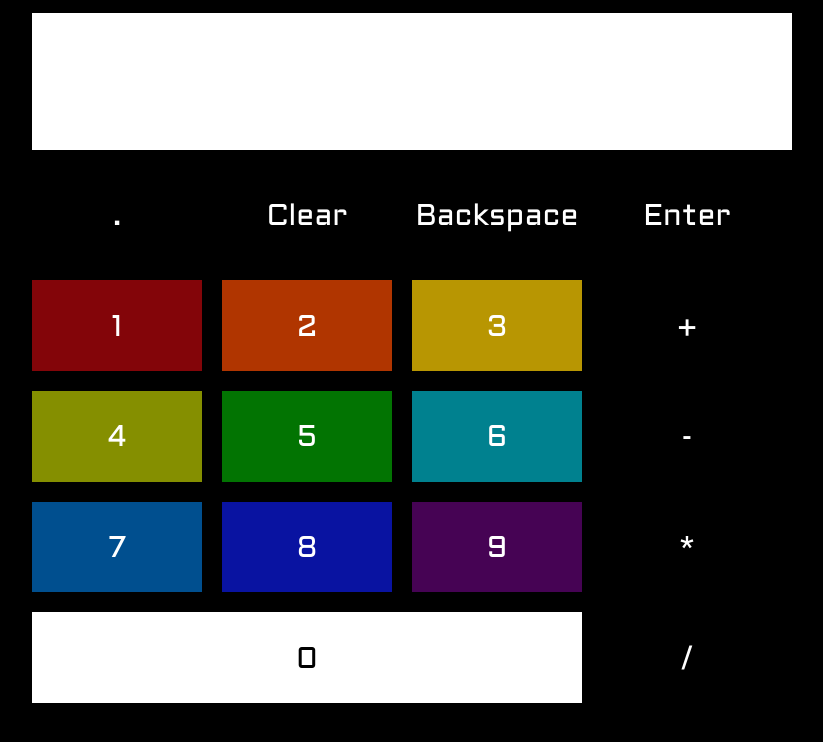
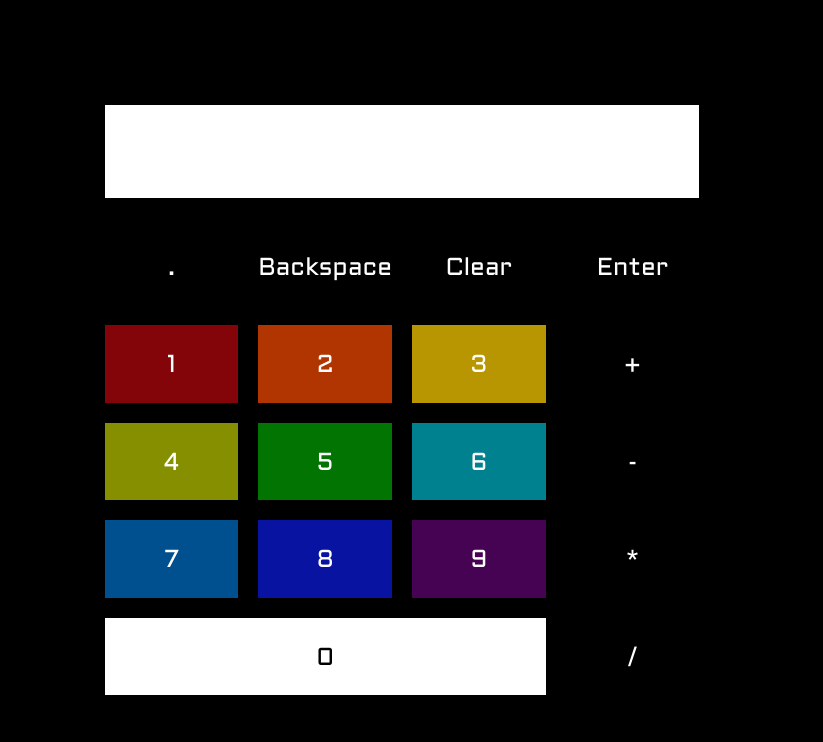
Before and after one commit to a-rez/artisticcalculator, a plain HTML site: page index.html in a window 1280 px wide. Shown: the whole page, without its empty margins (238-1061 px from the left). Drawn offline with Linux system fonts and the light colour scheme.

Commit message:
Add files via upload

```diff
--- a/js.js
+++ b/js.js
@@ -340,6 +340,12 @@ document.addEventListener('keydown', (event) => {
 );
 
 // makes the front end
+/*
+let containdiv = document.createElement("div");
+containdiv.id = "container";
+document.body.append(containdiv);
+*/
+
 let maindiv = document.createElement("div");
 maindiv.id = "main";
 document.body.append(maindiv);
@@ -364,7 +370,7 @@ maindiv.appendChild(textboxdiv);
 
 let buttons = [];
 let divs = [];
-let list = [".","Clear", "Backspace", "Enter", "1", "2", "3", "+", "4", "5", "6", "-", "7", "8", "9", "*", "0", "/"];
+let list = [".", "Backspace", "Clear", "Enter", "1", "2", "3", "+", "4", "5", "6", "-", "7", "8", "9", "*", "0", "/"];
 
 let colors = [grey, grey, grey, grey, red, orange, yellow, grey, green1, green2, blue1, grey, blue2, blue3, purple, grey, white, grey];
 
@@ -376,7 +382,10 @@ function makeButtonsFromList (list, divs, buttons, colors) {
     for (let i = 0; i < list.length; i++) {
         buttons[i] = document.createElement("button");
         buttons[i].id = "x"+list[i];
-        buttons[i].textContent = list[i];
+        if (list[i] != "Backspace") {
+            buttons[i].textContent = list[i];
+
+        }
         buttons[i].style.border = "solid 5px black";
         buttons[i].style.backgroundColor = colors[i];
         divs[i] = document.createElement("div");
@@ -395,12 +404,13 @@ function makeButtonsFromList (list, divs, buttons, colors) {
         }
 
         else if (list[i] == "Backspace"){
+            buttons[i].innerHTML = "Backspace";
 
             buttons[i].addEventListener("click", function() {
                 backspaceEventListener();
                 textbox.value = textbox.value.slice(0, -1);
             }
-                )
+            )
 
         }
 
--- a/style.css
+++ b/style.css
@@ -10,17 +10,42 @@
 * {
 
     font-family: 'Aldrich';
+    font-size: 109%;
+
+    /*
+    font-size: 100%;
+    */
+
+    overflow-wrap: break-word;
+    word-break: break-all;
+    hyphens: manual;
+
+}
+
+html {
+    height: 98%;
 }
 
 body {
     background-color: rgb(0, 0, 0);
+
+
+    height: 100%;
+
+    display: grid;
+    justify-content: center;
+    align-content: center;
+
+
 }
 
 button {
     color: white;
     width: 100%;
     height: 100%;
+    /*
     font-size: 30px;
+    */
 
     opacity: 1;
     padding: 0px;
@@ -28,11 +53,28 @@ button {
     padding-top: 5px;
 }
 
+
+
 #main {
     margin: 0 auto;
+    width: 100%;
+    height: 600px;
     display: grid;
-    width: 750px;
-    height: 700px;
+
+    min-width: 320px;
+
+    /*
+
+    position: absolute;
+
+    top: 50%;
+    left: 50%;
+
+    margin: 20px 0 0 -800px;
+
+    */
+
+
     /*
     height: 370px;
     */
@@ -43,34 +85,52 @@ button {
     grid-template-areas:
 
         "textbox textbox textbox textbox"
-        "dot xClear xBackspace xEnter"
+        "dot xBackspace xClear xEnter"
         "none none none none"
         "none none none none"
         "none none none none"
         "x0 x0 x0 xSlash";
 }
 
+#main > div {
+    width: 100%;
+}
 #dot {
     grid-area: dot;
 }
 
 input {
-    width: 98.4%;
+    box-sizing: border-box;
+    width: 100%;
+    height: 100%;
+
+    padding: 10px;
+    /*
+    width: 100%;
     height: 99%;
+    */
+    /*
     font-size: 70px;
+    */
     border: solid 5px black;
     font-family: 'Aldrich', sans-serif;
+    /*
     padding-left: 20px;
+    */
 
 }
 
 
 
 #textbox {
+    box-sizing: border-box;
     font-family: 'Aldrich';
     grid-area: textbox;
     margin-bottom: 10px;
+
+    width: 100%;
 }
+
 
 #xClear{
     grid-area: xClear;
@@ -80,6 +140,7 @@ input {
     grid-area: xBackspace;
 
 }
+
 
 #xEnter{
     grid-area: xEnter;
@@ -93,6 +154,12 @@ input {
 #slash{
     grid-area: xSlash;
     color: rgb(83, 81, 81);
+}
+
+#xBackspace{
+    /*
+    background: url("backspace.svg");
+    */
 }
 
 span {
@@ -118,7 +185,7 @@ span {
 button:hover {
     border: solid red 10px;
     background-color: rgb(255, 255, 255);
-    color: #333;
+    color: rgb(73, 73, 73);
 
 
 
@@ -143,3 +210,7 @@ button:hover {
 #x0:hover {
     color: rgb(163, 163, 163);
 }
+
+#xBackspace:hover {
+    background-color: aquamarine;
+}
```
